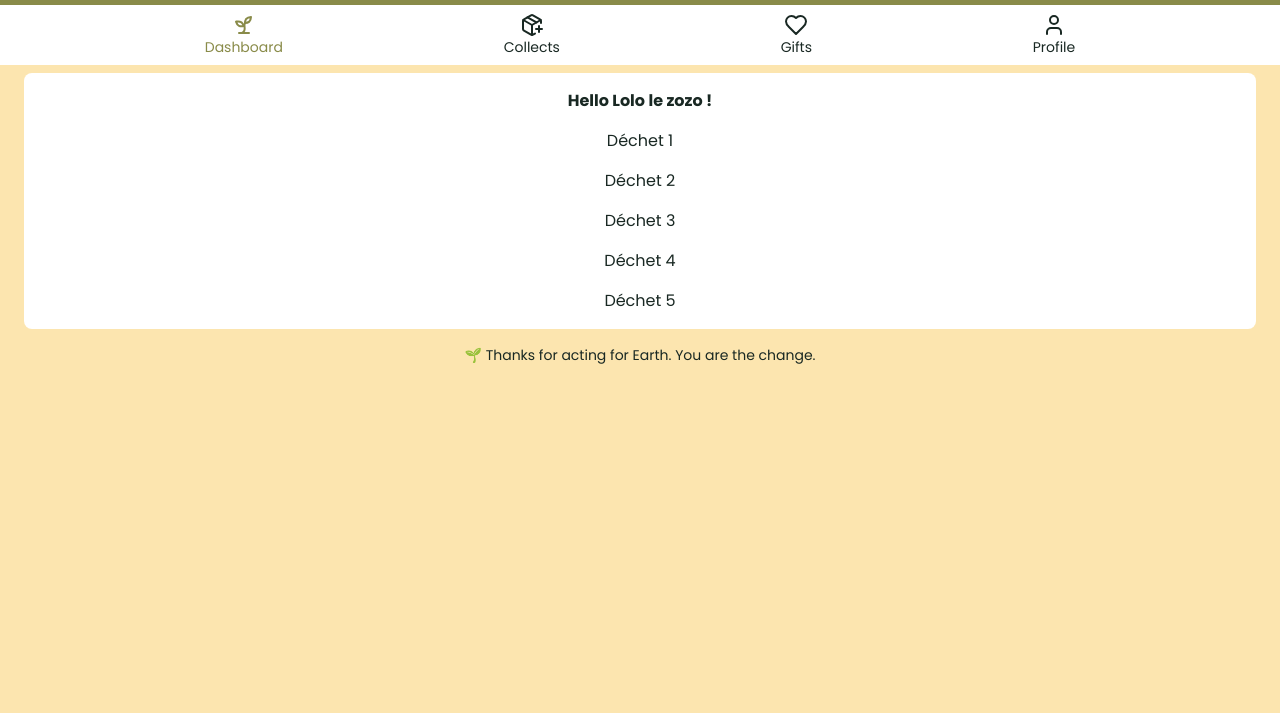
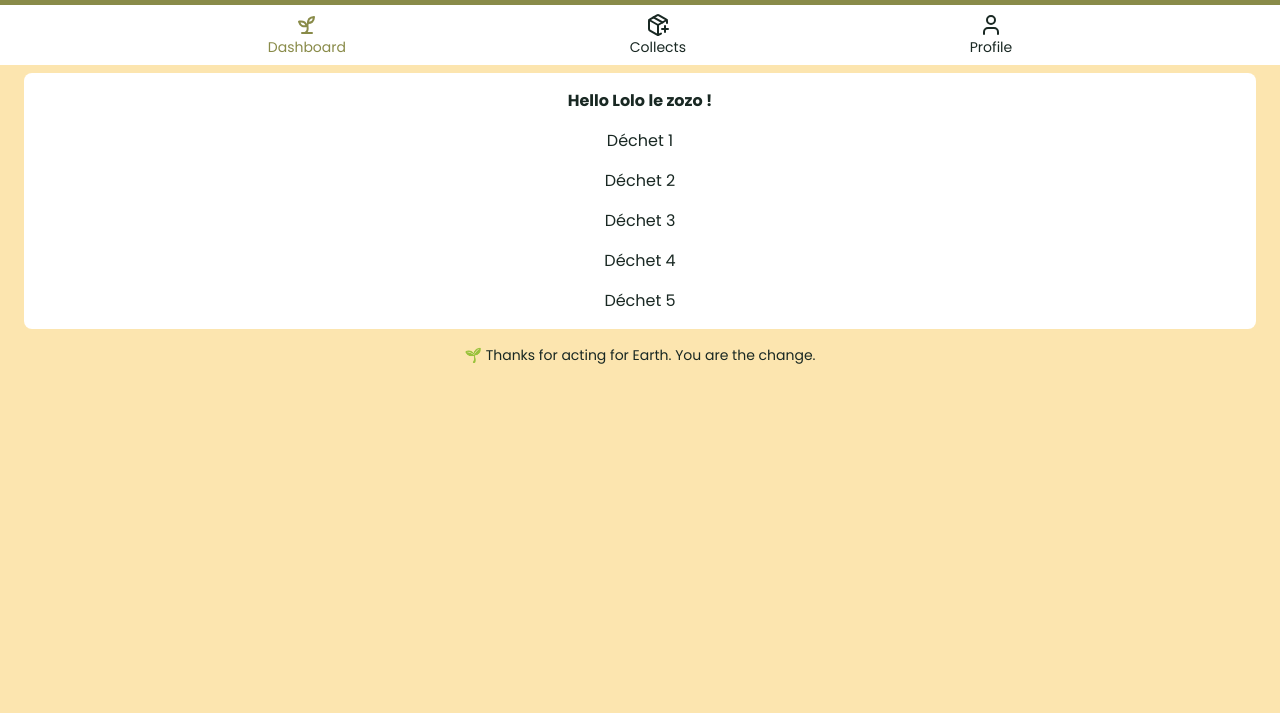
Before and after one commit to Nadrojria/PROJET_COLLECTIF_Trashzilla_Frontend, a website: page index.html in a window 1280 px wide. Shown: the part 87-800 px from the top of the page. Drawn offline with nearby package versions, Linux system fonts and the light colour scheme; files that its build step writes are made by us from their sources.

Commit message:
remove: gifts card

```diff
--- a/index.html
+++ b/index.html
@@ -23,8 +23,8 @@
   </header>
   <nav class="bg-white">
     <div class="flex justify-evenly gap-2">
-      <button onclick="showPage('dashboard')" class="nav-btn flex flex-col items-center p-2 rounded transition-colors"
-        data-page="dashboard">
+      <button onclick="showCard('dashboard')" class="nav-btn flex flex-col items-center p-2 rounded transition-colors"
+        data-card="dashboard">
         <svg xmlns="http://www.w3.org/2000/svg" width="24" height="24" viewBox="0 0 24 24" fill="none"
           stroke="currentColor" stroke-width="2" stroke-linecap="round" stroke-linejoin="round"
           class="lucide lucide-sprout-icon lucide-sprout">
@@ -35,8 +35,8 @@
         </svg>
         <span class="text-sm">Dashboard</span>
       </button>
-      <button onclick="showPage('collects')" class="nav-btn flex flex-col items-center p-2 rounded transition-colors"
-        data-page="collects">
+      <button onclick="showCard('collects')" class="nav-btn flex flex-col items-center p-2 rounded transition-colors"
+        data-card="collects">
         <svg xmlns="http://www.w3.org/2000/svg" width="24" height="24" viewBox="0 0 24 24" fill="none"
           stroke="currentColor" stroke-width="2" stroke-linecap="round" stroke-linejoin="round"
           class="lucide lucide-package-plus-icon lucide-package-plus">
@@ -50,8 +50,8 @@
         </svg>
         <span class="text-sm">Collects</span>
       </button>
-      <button onclick="showPage('gifts')" class="nav-btn flex flex-col items-center p-2 rounded transition-colors"
-        data-page="gifts">
+      <!-- <button onclick="showCard('gifts')" class="nav-btn flex flex-col items-center p-2 rounded transition-colors"
+        data-card="gifts">
         <svg xmlns="http://www.w3.org/2000/svg" width="24" height="24" viewBox="0 0 24 24" fill="none"
           stroke="currentColor" stroke-width="2" stroke-linecap="round" stroke-linejoin="round"
           class="lucide lucide-heart-icon lucide-heart">
@@ -59,9 +59,9 @@
             d="M19 14c1.49-1.46 3-3.21 3-5.5A5.5 5.5 0 0 0 16.5 3c-1.76 0-3 .5-4.5 2-1.5-1.5-2.74-2-4.5-2A5.5 5.5 0 0 0 2 8.5c0 2.3 1.5 4.05 3 5.5l7 7Z" />
         </svg>
         <span class="text-sm">Gifts</span>
-      </button>
-      <button onclick="showPage('profile')" class="nav-btn flex flex-col items-center p-2 rounded transition-colors"
-        data-page="profile">
+      </button> -->
+      <button onclick="showCard('profile')" class="nav-btn flex flex-col items-center p-2 rounded transition-colors"
+        data-card="profile">
         <svg xmlns="http://www.w3.org/2000/svg" width="24" height="24" viewBox="0 0 24 24" fill="none"
           stroke="currentColor" stroke-width="2" stroke-linecap="round" stroke-linejoin="round"
           class="lucide lucide-user-icon lucide-user">
--- a/src/script.js
+++ b/src/script.js
@@ -53,16 +53,16 @@ const cards = {
             </form>
         </div>
     `,
-    gifts: `
-        <div class="card bg-white my-2 mx-6 p-2 rounded-lg flex flex-col justify-center items-center"">
-            <h2 class=" font-bold p-2">Make a gift</h2>
-            <div class="p-2">Asso 1</div>
-            <div class="p-2">Asso 2</div>
-            <div class="p-2">Asso 3</div>
-            <div class="p-2">Asso 4</div>
-            <div class="p-2">Asso 5</div>
-        </div>
-    `,
+    // gifts: `
+    //     <div class="card bg-white my-2 mx-6 p-2 rounded-lg flex flex-col justify-center items-center"">
+    //         <h2 class=" font-bold p-2">Make a gift</h2>
+    //         <div class="p-2">Asso 1</div>
+    //         <div class="p-2">Asso 2</div>
+    //         <div class="p-2">Asso 3</div>
+    //         <div class="p-2">Asso 4</div>
+    //         <div class="p-2">Asso 5</div>
+    //     </div>
+    // `,
     profile: `
         <div class="card bg-white my-2 mx-6 p-2 rounded-lg flex flex-col justify-center items-center"">
             <h2 class=" font-bold p-2">My Profile</h2>
@@ -102,14 +102,14 @@ const cards = {
 
 // init functions
 
-function showPage(cardName) {
-    const content = document.getElementById('content');
+function showCard(cardName) {
+    const content = document.querySelector('#content');
     const navBtns = document.querySelectorAll('.nav-btn');
 
     content.innerHTML = cards[cardName] || cards.dashboard;
 
     navBtns.forEach(btn => {
-        if (btn.dataset.page === cardName) {
+        if (btn.dataset.card === cardName) {
             btn.classList.add('text-my-green');
             btn.classList.remove('text-my-black');
         } else {
@@ -123,5 +123,5 @@ function showPage(cardName) {
 // execute code
 
 document.addEventListener('DOMContentLoaded', function () {
-    showPage('dashboard');
+    showCard('dashboard');
 });
```
